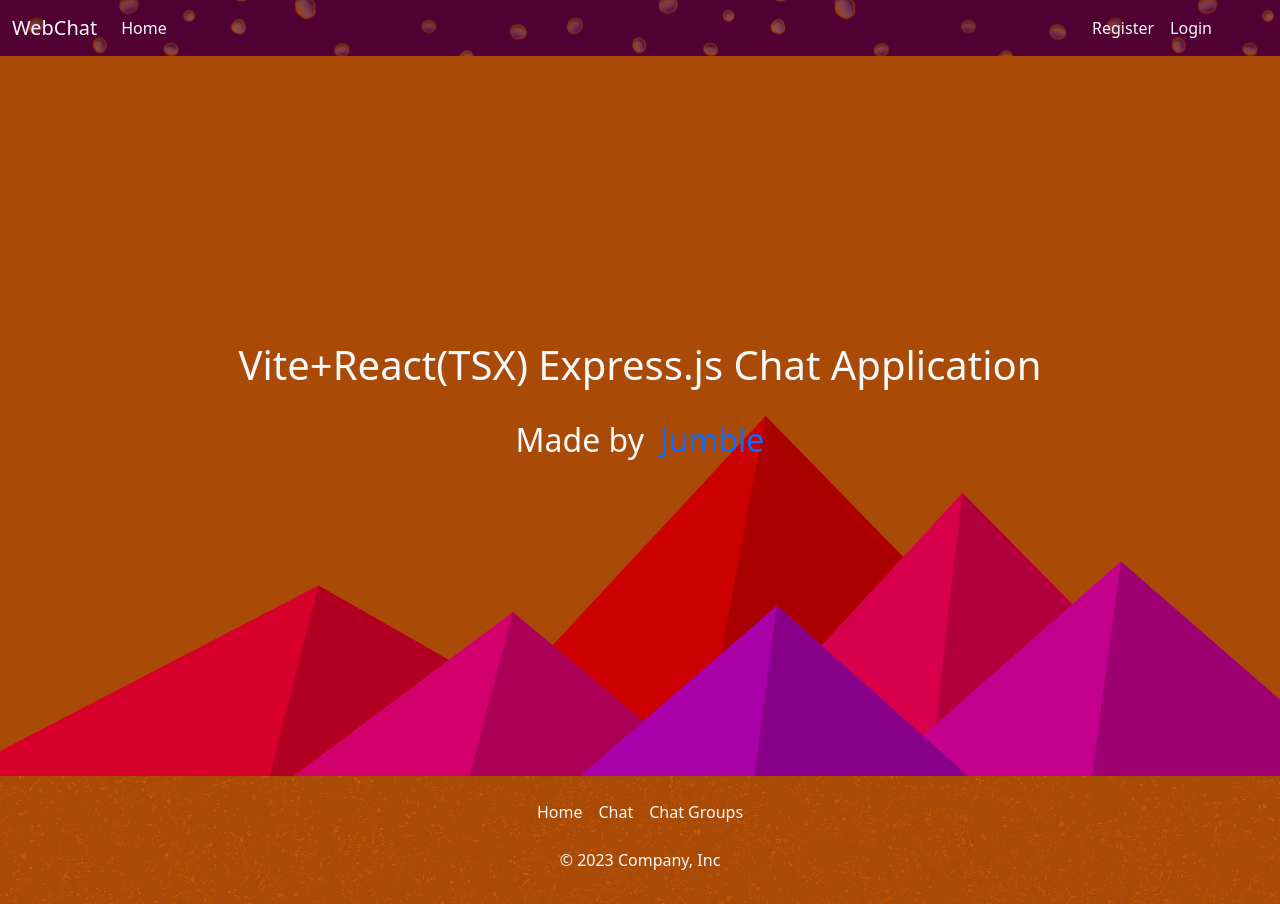
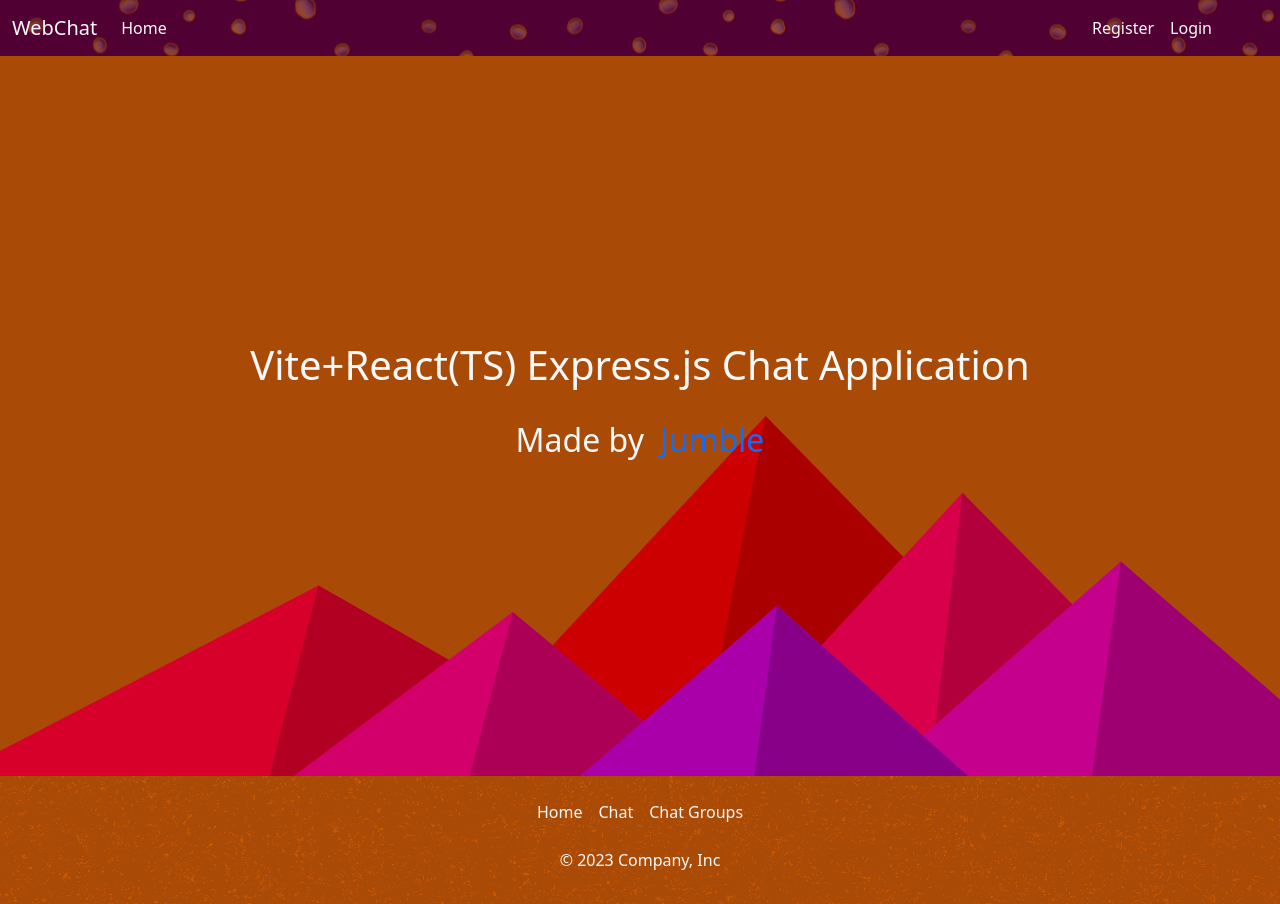
Before and after one commit to JumbleBumble/WebChat-React, a React (Vite) app in the folder client/: page / in a window 1280 px wide. Built offline with nearby package versions, Linux system fonts and the light colour scheme; no server answers.

Commit message:
Changed the title of the chat application from "Vite+React(TSX) Express.js Chat Application" to "Vite+React(TS) Express.js Chat Application".

```diff
--- a/client/src/pages/Home.tsx
+++ b/client/src/pages/Home.tsx
@@ -8,7 +8,7 @@ function Home() {
 			style={{ height: '90vh' }}
 		>
 			<h1 className="text-light">
-				Vite+React(TSX) Express.js Chat Application
+				Vite+React(TS) Express.js Chat Application
 			</h1>
 			<HoverAnimation />
 		</div>
```
